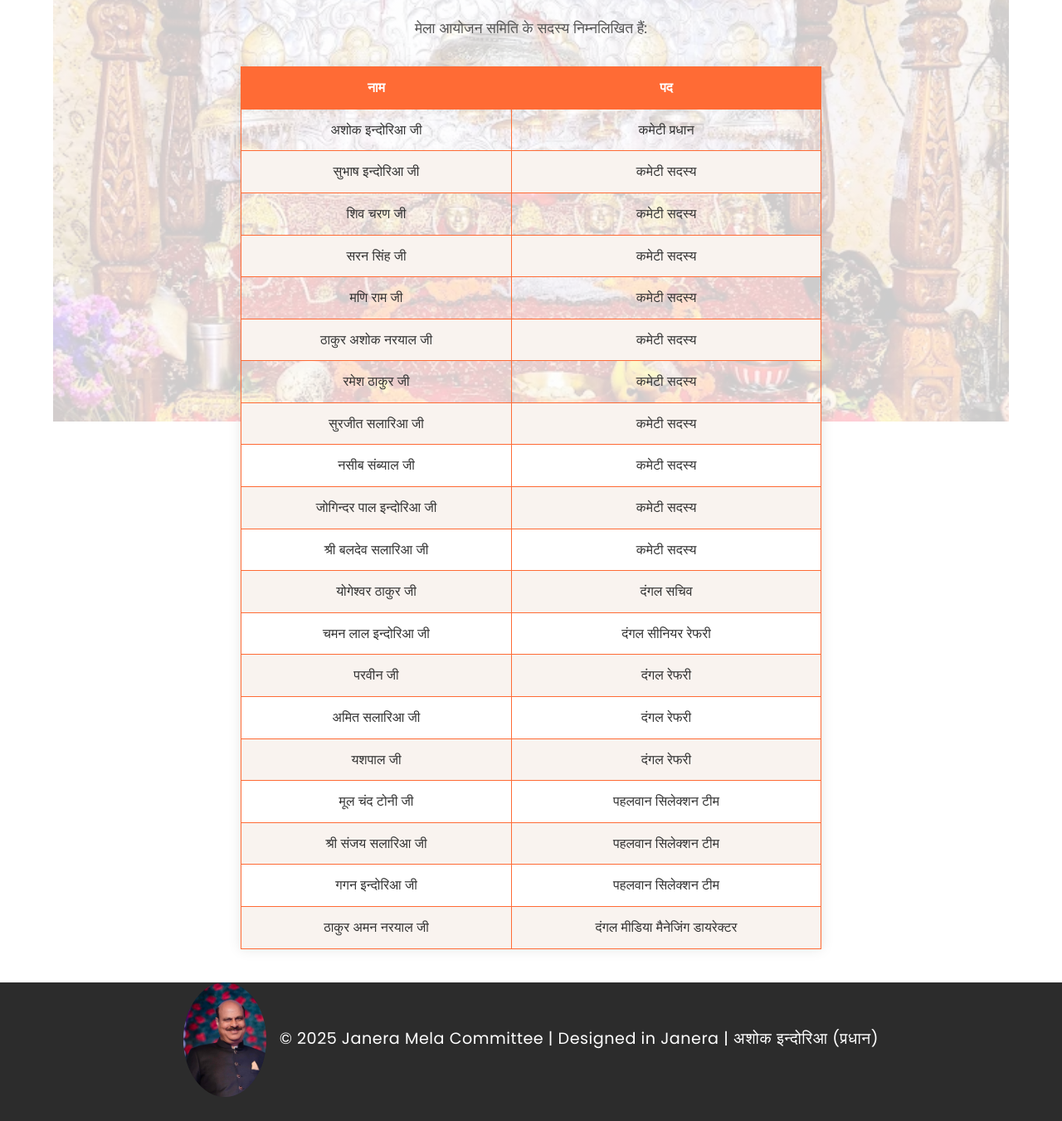
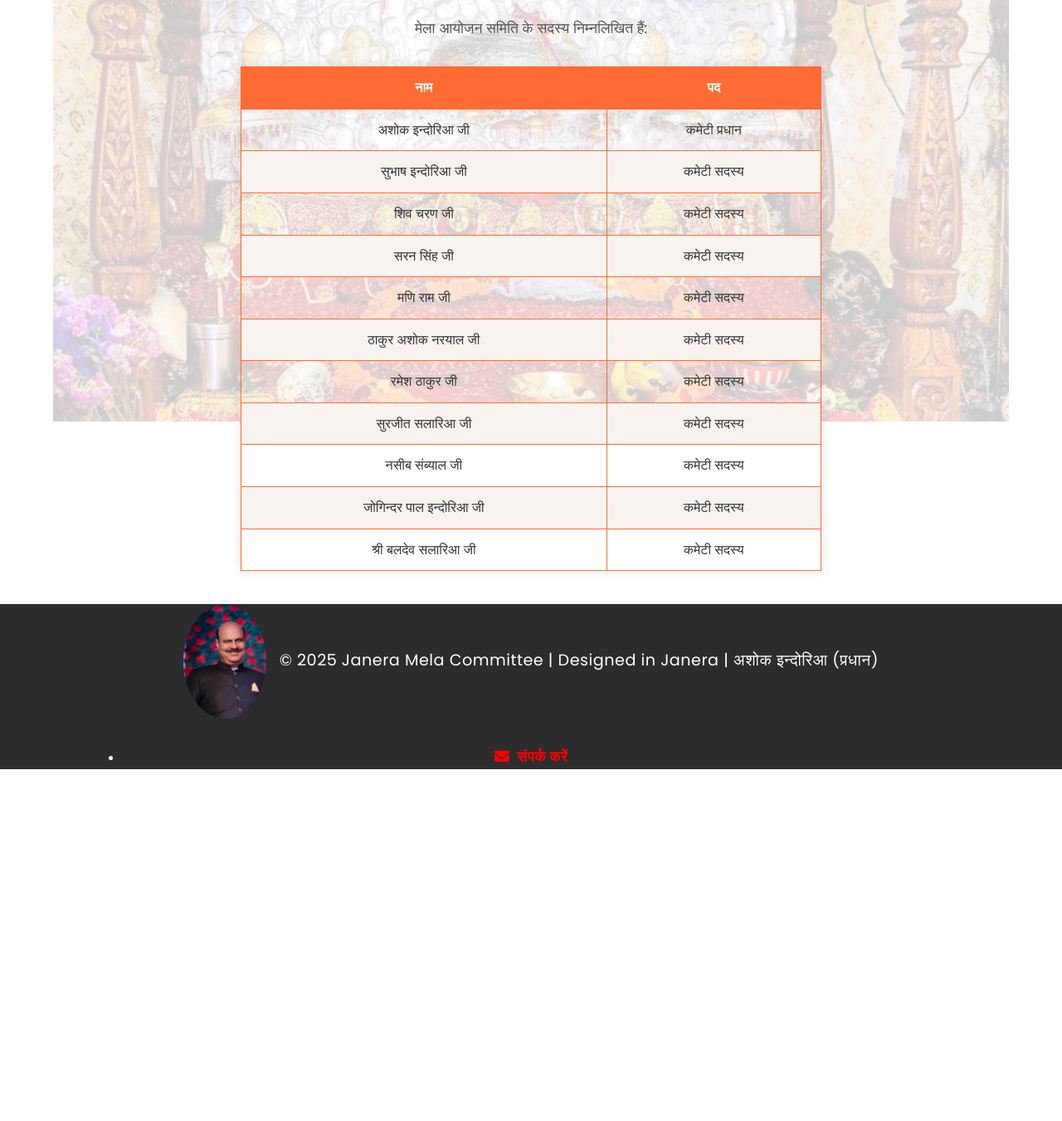
Before and after one commit to janeramela/janerashinj, a plain HTML site: page committee.html in a window 1280 px wide. Shown: the part 288-1639 px from the top of the page at 83% size. After the commit the page ends 1215 px from the top, so only its background shows below. Drawn offline with Linux system fonts and the light colour scheme.

Commit message:
Update committee.html

```diff
--- a/committee.html
+++ b/committee.html
@@ -8,6 +8,48 @@
   <link href="https://fonts.googleapis.com/css2?family=Poppins:wght@400;500;700&display=swap" rel="stylesheet">
   <link rel="stylesheet" href="css/style.css" />
   <script defer src="js/script.js"></script>
+  <style>
+    .committee-section {
+      background-color: #f9f9f9;
+      padding: 40px 0;
+    }
+    .committee-section .container {
+      max-width: 800px;
+      margin: auto;
+    }
+    .committee-section h1 {
+      text-align: center;
+      font-size: 2.5em;
+      color: #333;
+      margin-bottom: 20px;
+      text-transform: uppercase;
+      letter-spacing: 1px;
+      font-weight: bold;
+    }
+    .committee-section p {
+      text-align: center;
+      margin-bottom: 30px;
+      color: #666;
+    }
+    .committee-table {
+      width: 100%;
+      border-collapse: collapse;
+      margin-bottom: 30px;
+    }
+    .committee-table th,
+    .committee-table td {
+      text-align: left;
+      padding: 15px;
+      border-bottom: 1px solid #ddd;
+    }
+    .committee-table th {
+      background-color: #f2f2f2;
+      color: #333;
+    }
+    .committee-table tbody tr:hover {
+      background-color: #f5f5f5;
+    }
+  </style>
 </head>
 <body>
 
@@ -68,43 +110,6 @@
             <td>श्री बलदेव सलारिआ जी </td>
             <td>कमेटी सदस्य</td>
           </tr>
-          <tr>
-            <td>योगेश्वर ठाकुर जी</td>
-            <td>दंगल सचिव</td>
-          </tr>
-          <tr>
-            <td>चमन लाल इन्दोरिआ जी</td>
-            <td>दंगल सीनियर रेफरी</td>
-          </tr>
-          <tr>
-            <td>परवीन जी</td>
-            <td>दंगल रेफरी</td>
-          </tr>
-          <tr>
-            <td>अमित सलारिआ जी</td>
-            <td>दंगल रेफरी</td>
-          </tr>
-          <tr>
-            <td>यशपाल जी</td>
-            <td>दंगल रेफरी</td>
-          </tr>
-          <tr>
-            <td>मूल चंद टोनी जी</td>
-            <td>पहलवान सिलेक्शन टीम</td>
-          </tr>
-          <tr>
-            <td>श्री संजय सलारिआ जी </td>
-            <td>पहलवान सिलेक्शन टीम</td>
-          </tr>
-          <tr>
-            <td>गगन इन्दोरिआ जी</td>
-            <td>पहलवान सिलेक्शन टीम</td>
-          </tr>
-
-          <tr>
-            <td>ठाकुर अमन नरयाल जी</td>
-            <td>दंगल मीडिया मैनेजिंग डायरेक्टर</td>
-          </tr>
         </tbody>
       </table>
     </div>
```
